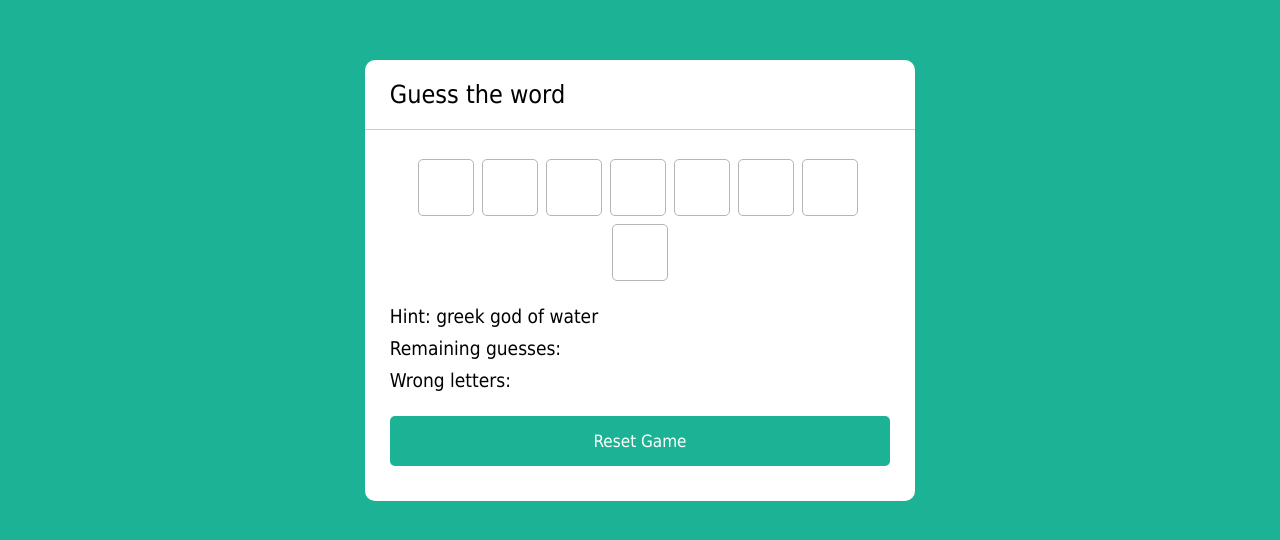
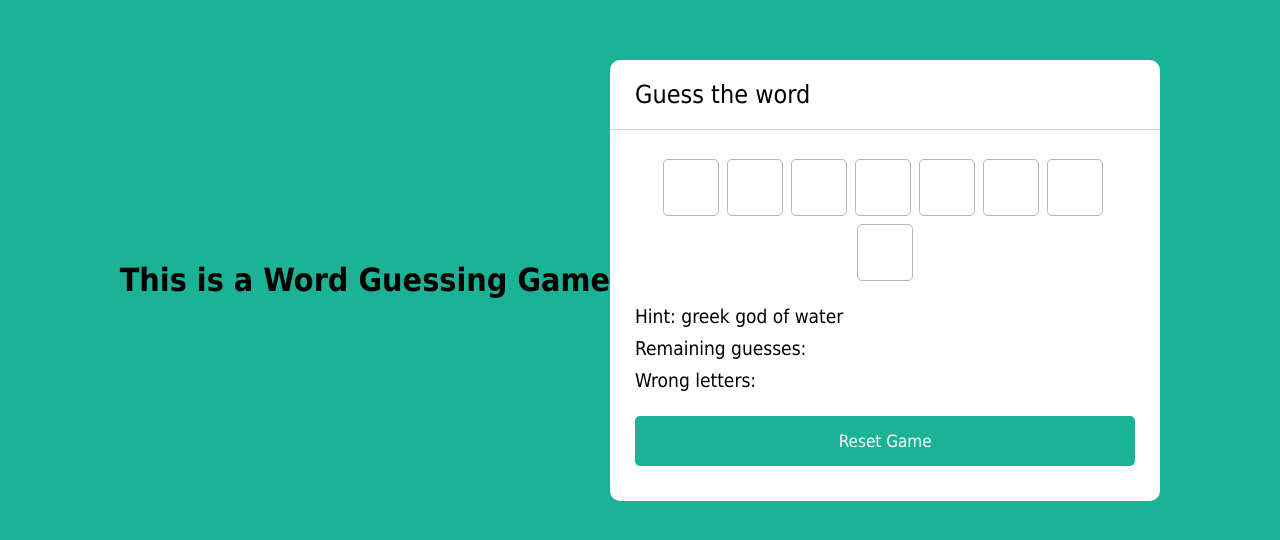
Before and after one commit to Devendurance/Letter-Word-Guessing-Game, a website: page index.html in a window 1280 px wide. Shown: the part 120-660 px from the top of the page. Drawn offline with Linux system fonts and the light colour scheme.

Commit message:
trigger test

```diff
--- a/index.html
+++ b/index.html
@@ -7,6 +7,7 @@
     <link rel="stylesheet" href="style.css">
 </head>
 <body>
+    <h1> This is a Word Guessing Game</h1>
     <section class="container">
         <article>
             <h1>Guess the word</h2>
```
